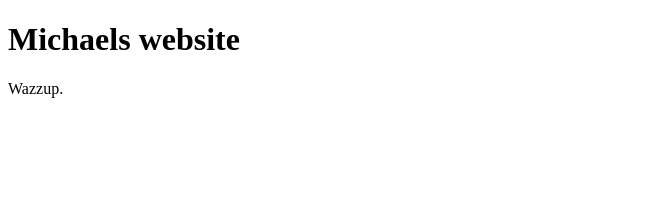
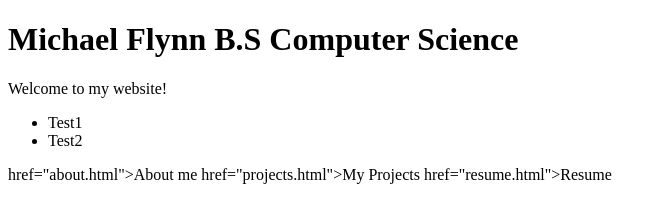
Before and after one commit to mflynn840/mflynn840.github.io, a plain HTML site: page index.html in a window 1280 px wide. Shown: the whole page, without its empty margins (0-667 px from the left). Drawn offline with Linux system fonts and the light colour scheme.

Commit message:
dummy pages

```diff
--- a/index.html
+++ b/index.html
@@ -1,7 +1,18 @@
 <!DOCTYPE html>
+
+
 <html>
-<body>
-<h1>Michaels website</h1>
-<p>Wazzup.</p>
-</body>
+    <body>
+        <h1>Michael Flynn B.S Computer Science</h1>
+        <p>Welcome to my website!</p>
+
+        <ul>
+            <li>Test1</li>
+            <li>Test2</li>
+        </ul>
+
+        <a>href="about.html">About me</a>
+        <a>href="projects.html">My Projects</a>
+        <a>href="resume.html">Resume</a>
+    </body>
 </html>
```
Also changed, not shown: about.html (added, +8 -0 lines), resume.html (added, +8 -0 lines), 1 other file.
